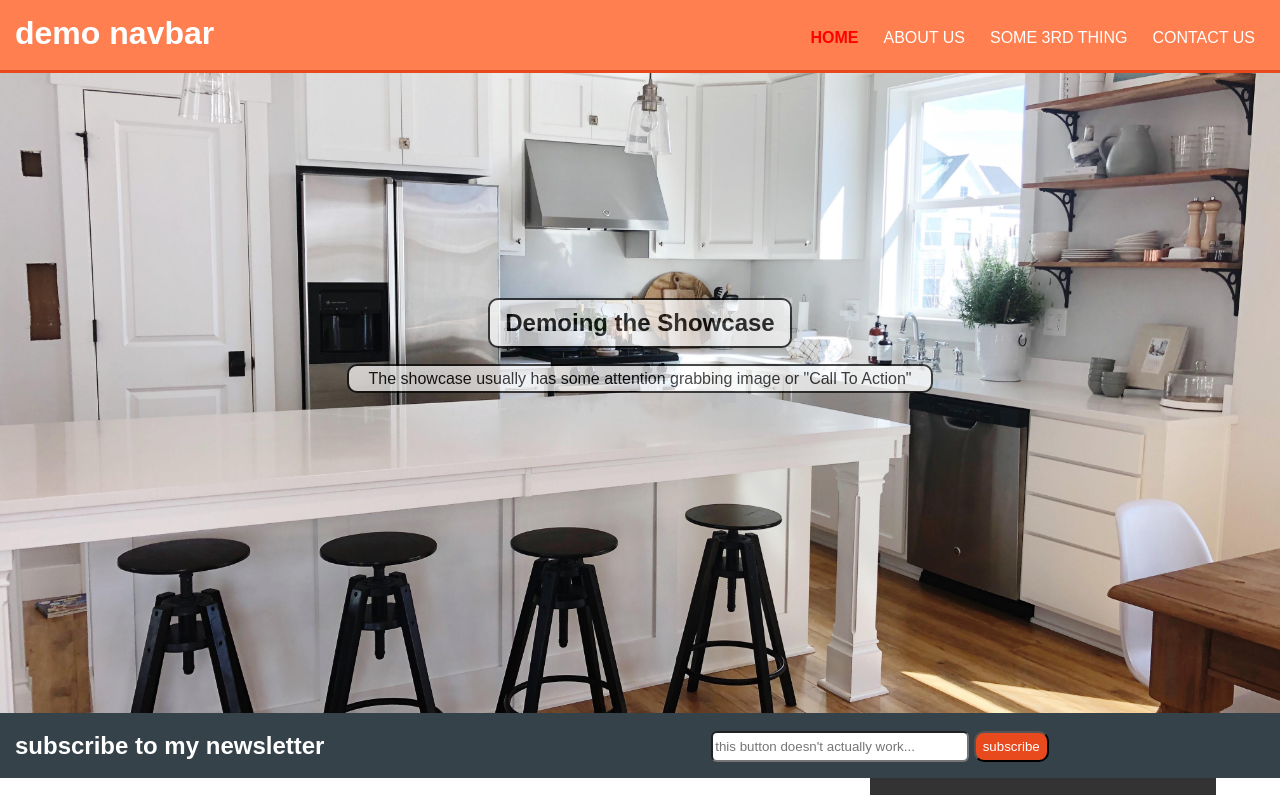
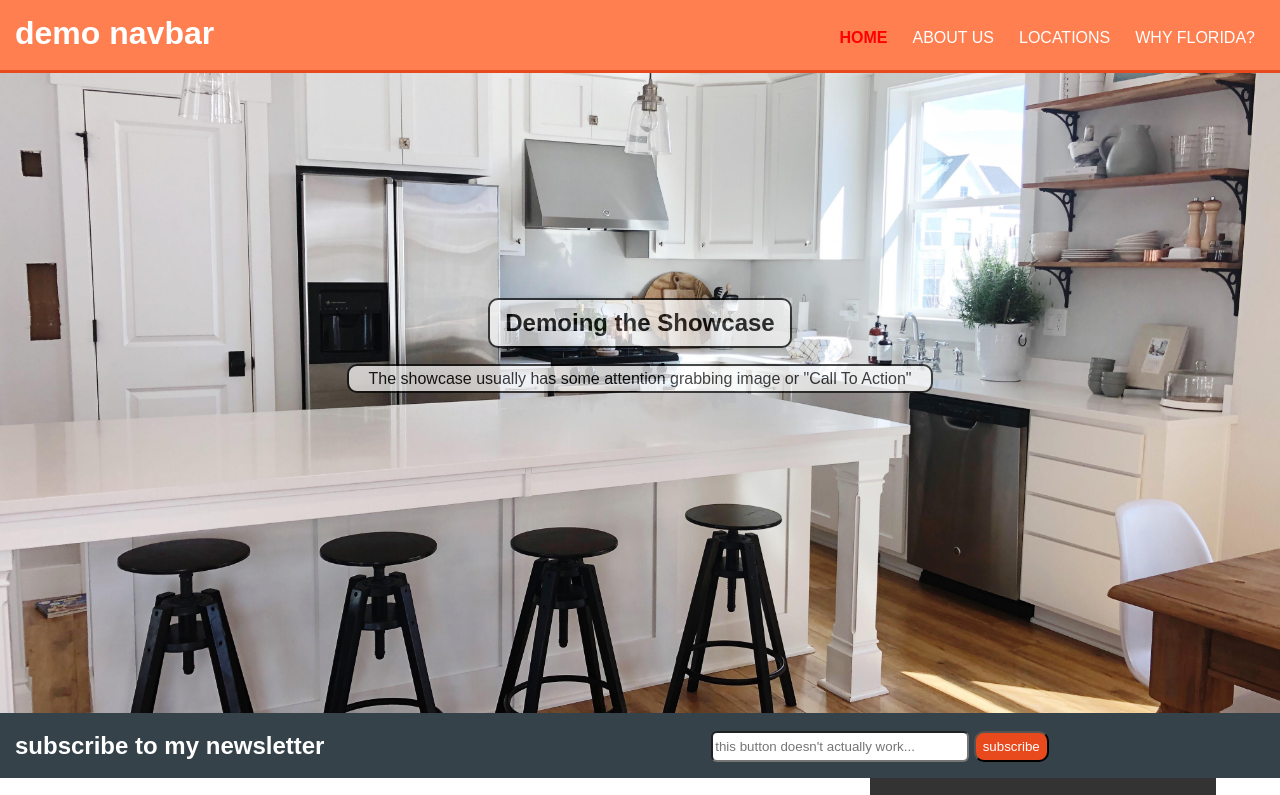
Before and after one commit to ghFLREwebhost/webapp, a website: page index.html in a window 1280 px wide. Shown: the top 795 px of the page. Drawn offline with Linux system fonts and the light colour scheme.

Commit message:
edit navbar

```diff
--- a/index.html
+++ b/index.html
@@ -18,8 +18,8 @@
 			<ul>
 				<li><a href="./index.html" class="current">Home</a></li>
 				<li><a href="./video.html">About Us</a></li>
-				<li><a href="./map.html">Some 3rd Thing</a></li>
-				<li><a href="./contactus.html">Contact Us</a></li>
+				<li><a href="./map.html">Locations</a></li>
+				<li><a href="./contactus.html">Why Florida?</a></li>
 			</ul>
 		</nav>
 </header>
```
